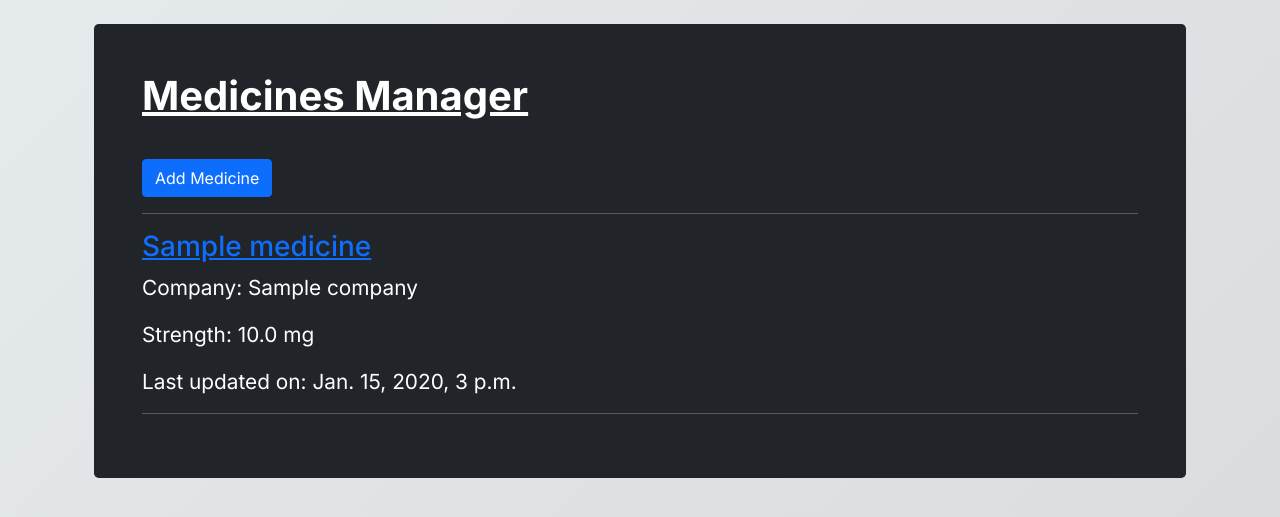
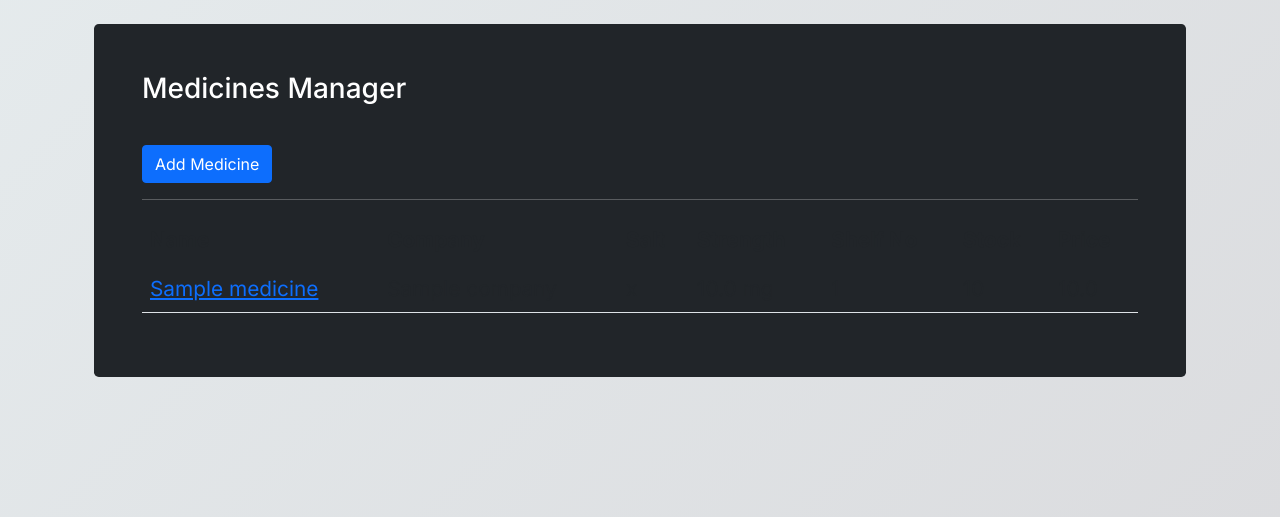
Before and after one commit to mightysandy1/pharmacyappsneha, a Django app: page /med_list/ in a window 1280 px wide. Shown: the part 66-583 px from the top of the page. Run offline with Django 4.2, Linux system fonts and the light colour scheme; a user stored in the database is signed in; tables that the repository leaves empty hold one stand-in row (values such as "Sample post"); some libraries are stand-ins or nearby versions.

Commit message:
tabul meds + bills manager

```diff
--- a/yolo_pharmacy/yolo_site/static/base.css
+++ b/yolo_pharmacy/yolo_site/static/base.css
@@ -87,6 +87,20 @@
   animation:hue 10s infinite linear;
 }
 
+.datatable-dropdown {
+    font-size: 0.9rem;
+}
+
+.datatable-pagination .pagination a {
+    color: #fff;
+}
+
+
+.datatable-pagination .pagination .active a {
+    color: #111;
+}
+
+
 @keyframes hue{
   0%{filter: hue-rotate(0deg);}
   100%{filter:hue-rotate(360deg);}
--- a/yolo_pharmacy/yolo_site/templates/yolo_site/base.html
+++ b/yolo_pharmacy/yolo_site/templates/yolo_site/base.html
@@ -26,6 +26,11 @@
     <link rel="manifest" href="{% static 'images/favicon_io/site.webmanifest' %}">
     <link href="https://cdn.jsdelivr.net/npm/tom-select@2.4.3/dist/css/tom-select.css" rel="stylesheet">
     <script src="https://cdn.jsdelivr.net/npm/tom-select@2.4.3/dist/js/tom-select.complete.min.js"></script>
+
+
+    <link href="https://cdn.jsdelivr.net/npm/simple-datatables@6.0/dist/style.css" rel="stylesheet" type="text/css">
+    <script src="https://cdn.jsdelivr.net/npm/simple-datatables@6.0" type="text/javascript"></script>
+
     <title>Sneha Pharmacy</title>
 </head>
 <body>
--- a/yolo_pharmacy/yolo_site/templates/yolo_site/medicine_list.html
+++ b/yolo_pharmacy/yolo_site/templates/yolo_site/medicine_list.html
@@ -1,20 +1,54 @@
 {% extends 'yolo_site/base.html' %}
 {% block content %}
-        <h3 class="display-6 fw-bold"><u>Medicines Manager</u></h3>
+        <h3 class="fs-3 fw-semibold">Medicines Manager</h3>
         <br>
         <a class="btn btn-primary" href="{% url 'med_create' %}">Add Medicine</a>
         <hr>
-        {% for med in medicine_list %}
-            <h3><a title="Details" href="{% url 'med_detail' pk=med.pk %}">{{ med.name }}</a></h3>
-            <p>Company: {{ med.company.name }}</p>
-            {% if med.salt_quantity and med.unit %}
-                <p>Strength: {{ med.salt_quantity }} {{ med.unit }}</p>
-                {% elif med.salt_quantity %}
-                <p>Strength: {{ med.salt_quantity }}</p>
-            {% endif %}
-            <p>Last updated on: {{ med.updated_on }}</p>
-            <hr>
-        {% empty %}
-            <h3>No medicines yet!</h3>
-        {% endfor %}
+
+        <table id="medlisttable" class="table">
+            <thead>
+                <tr>
+                    <th>Name</th>
+                    <th>Company</th>
+                    <th>Salt</th>
+                    <th>Strength</th>
+                    <th>Shelf No</th>
+                    <th>Stock</th>
+                    <th>Price</th>
+                </tr>
+            </thead>
+            <tbody>
+                {% for med in medicine_list %}
+                    <tr>
+                        <td><a title="Details" href="{% url 'med_detail' pk=med.pk %}">{{ med.name }}</a></td>
+                        <td>{{ med.company.name }}</td>
+                        <td>{{ med.salt_name }}</td>
+                        <td>{{ med.salt_quantity }} {{ med.unit }}</td>
+                        <td>{{ med.shelf_number }}</td>
+                        <td>{{ med.stock }}</td>
+                        <td>{{ med.selling_price }}</td>
+                    </tr>
+                {% empty %}
+                    <tr>
+                        <td colspan="7">No medicines yet!</td>
+                    </tr>
+                {% endfor %}
+            </tbody>
+        </table>
+
+        <script type="module">
+            new window.simpleDatatables.DataTable("#medlisttable", {
+                perPageSelect: [20, 50, 100],
+                sortable: false,
+                classes:  {
+                    active: "active",
+                    disabled: "disabled",
+                    selector: "form-select",
+                    paginationList: "pagination",
+                    paginationListItem: "page-item",
+                    paginationListItemLink: "page-link",
+                    input: "form-control",
+                }
+            })
+        </script>
 {% endblock %}
```
Also changed, not shown: yolo_pharmacy/yolo_site/templates/yolo_site/billdetails_list.html (+38 -10 lines).
